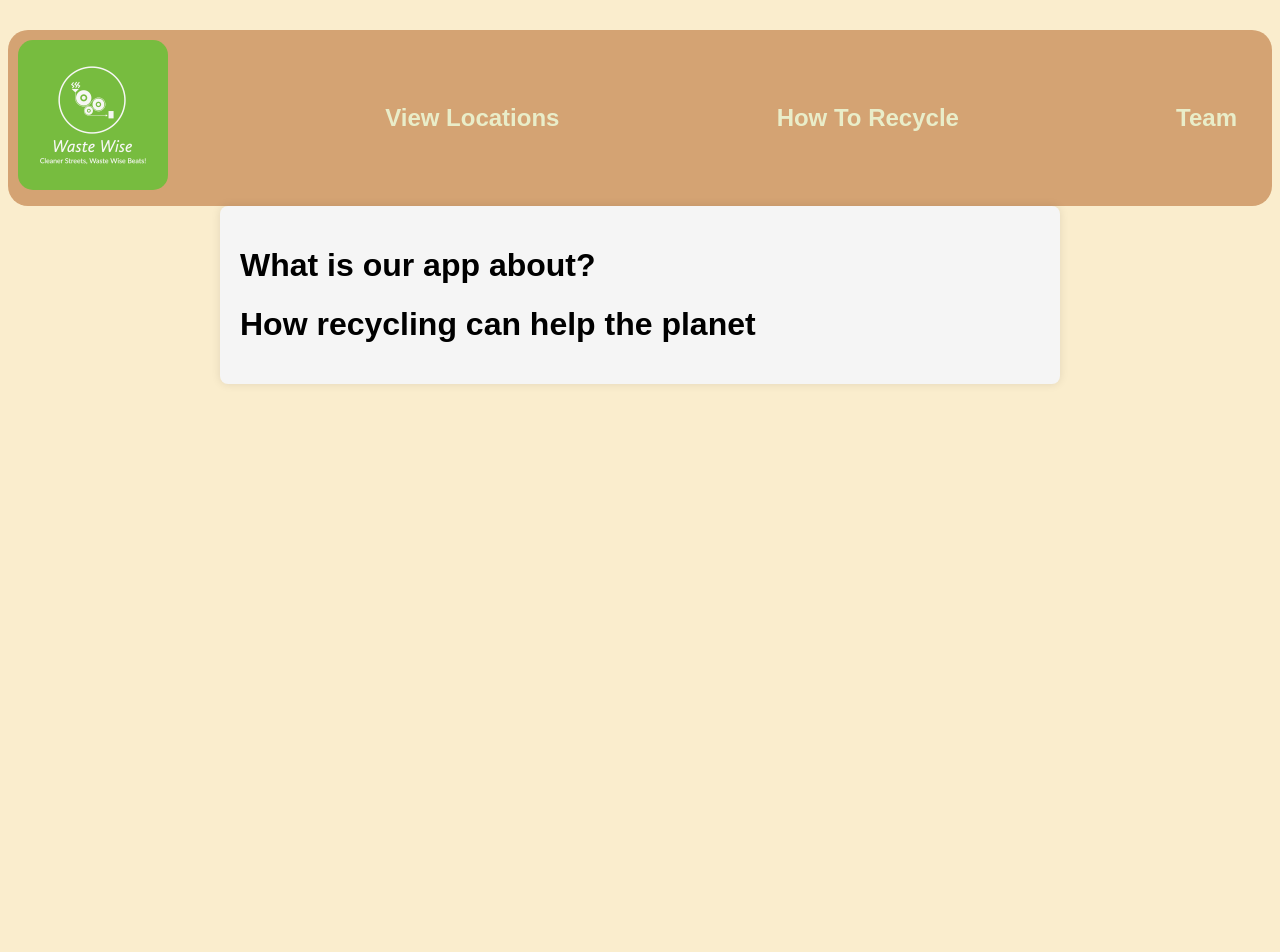
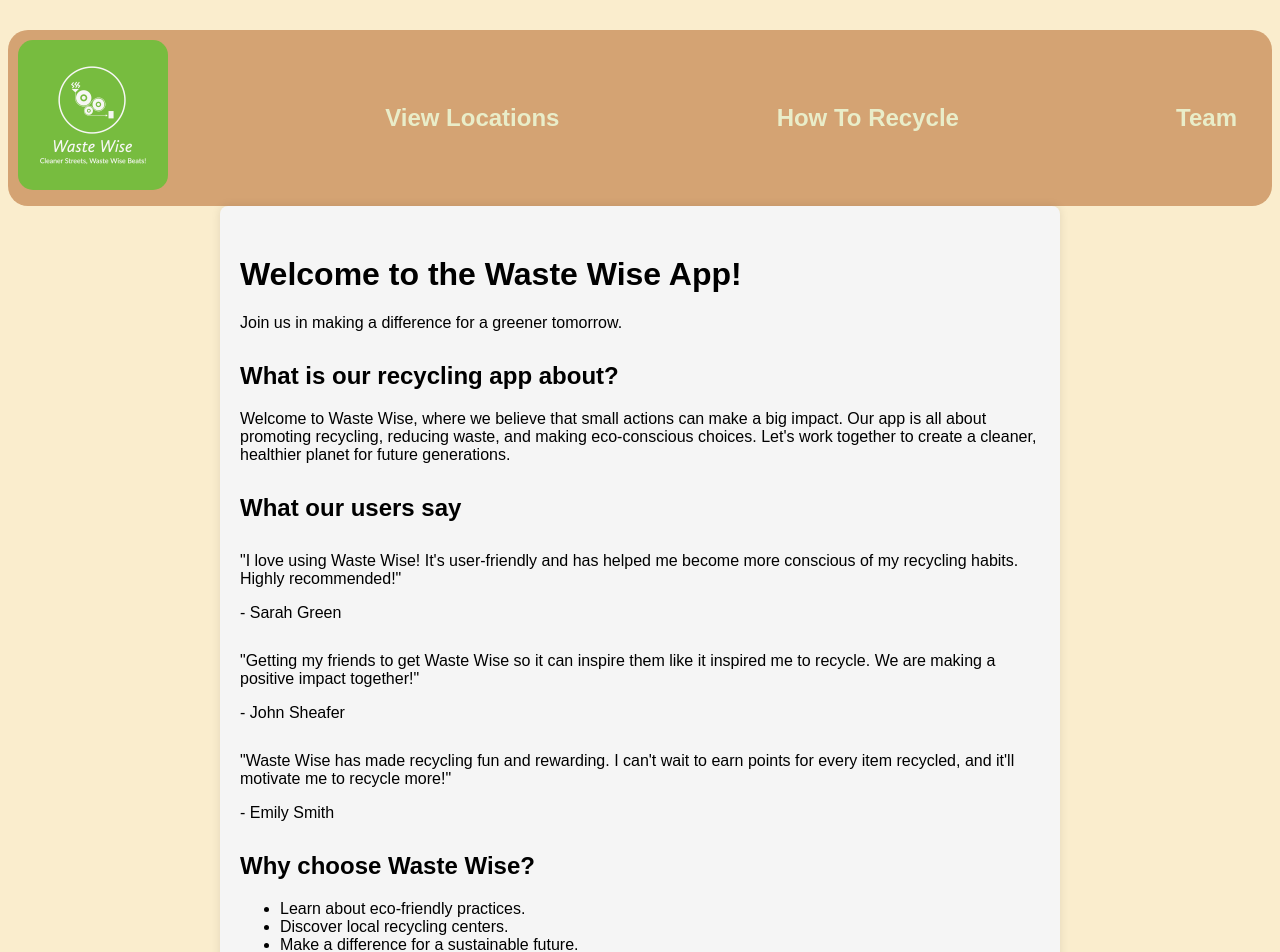
Before and after one commit to SamuelBAlba/HackathonTeam3, a React (Create React App) app: page / in a window 1280 px wide. Shown: the top 952 px of the page. Before the commit the page ends 800 px from the top, so only its background shows below. Built offline with nearby package versions, Linux system fonts and the light colour scheme.

Commit message:
Home page update

```diff
--- a/src/Pages/Home.js
+++ b/src/Pages/Home.js
@@ -1,15 +1,62 @@
-import { Link } from 'react-router-dom'
-import React from 'react'
+import { Link } from 'react-router-dom';
+import React from 'react';
 
 export default function Home() {
     return (
         <>
             <div className='container'>
-                    <h1 className='header'>What is our app about?</h1>
+                <div className='hero-section'>
+                    <h1 className='header'>Welcome to the Waste Wise App!</h1>
+                    <p className='sub-header'>
+                        Join us in making a difference for a greener tomorrow.
+                    </p>
+                </div>
 
-                    <h1 className='header'>How recycling can help the planet</h1>
+                <div className='features-section'>
+                    <h2 className='section-header'>What is our recycling app about?</h2>
+                    <p>
+                        Welcome to Waste Wise, where we believe that small actions can make
+                        a big impact. Our app is all about promoting recycling, reducing
+                        waste, and making eco-conscious choices. Let's work together to
+                        create a cleaner, healthier planet for future generations.
+                    </p>
+                </div>
+
+                <div className='testimonial-section'>
+                    <h2 className='section-header'>What our users say</h2>
+                    <div className='testimonial'>
+                        <p className='testimonial-text'>
+                            "I love using Waste Wise! It's user-friendly and has helped me
+                            become more conscious of my recycling habits. Highly recommended!"
+                        </p>
+                        <p className='testimonial-user'>- Sarah Green</p>
+                    </div>
+                    <div className='testimonial'>
+                        <p className='testimonial-text'>
+                            "Getting my friends to get Waste Wise so it can inspire them like it inspired me to recycle. We are making a positive impact together!"
+                        </p>
+                        <p className='testimonial-user'>- John Sheafer</p>
+                    </div>
+                    <div className='testimonial'>
+                        <p className='testimonial-text'>
+                            "Waste Wise has made recycling fun and rewarding. I can't wait to earn points
+                            for every item recycled, and it'll motivate me to recycle more!"
+                        </p>
+                        <p className='testimonial-user'>- Emily Smith</p>
+                    </div>
+                </div>
+                <div className='benefits-section'>
+                    <h2 className='section-header'>Why choose Waste Wise?</h2>
+                    <ul>
+                        <li>Learn about eco-friendly practices.</li>
+                        <li>Discover local recycling centers.</li>
+                        <li>Make a difference for a sustainable future.</li>
+                        <li>Connect with like-minded individuals(Coming soon).</li>
+                        <li>Track and earn rewards for recycling(Coming soon).</li>
+                        <li>Petition locations in NYC that <strong>REALLY</strong> need more receptacles(Coming soon).</li>
+                    </ul>
+                </div>
             </div>
         </>
-    )
-
+    );
 }
```
